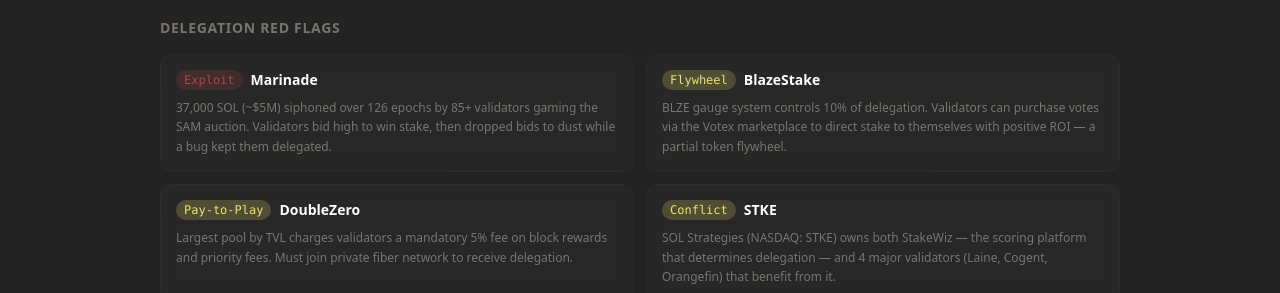
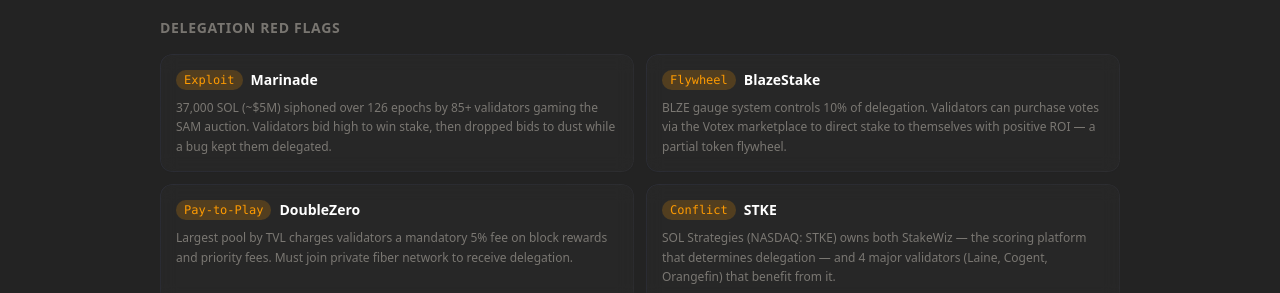
Before and after one commit to projectnamedate/coefficient, a Next.js app: page /insights in a window 1280 px wide. Shown: the part 585-878 px from the top of the page. Built offline with nearby package versions, Linux system fonts and the light colour scheme; no server answers; the database is empty; what tailwindcss-motion would draw is missing.

Commit message:
Unify delegation red flag tags to amber/orange color
Co-Authored-By: Claude Opus 4.6 <noreply@anthropic.com>

```diff
--- a/src/app/insights/page.tsx
+++ b/src/app/insights/page.tsx
@@ -216,7 +216,7 @@ export default async function InsightsPage() {
         <div className="grid grid-cols-1 sm:grid-cols-2 gap-3">
           <Link href="/pool/marinade" className="gradient-border bg-white/[0.02] rounded-xl p-4 backdrop-blur-sm hover:bg-lavender/[0.04] transition-colors">
             <div className="flex items-center gap-2 mb-2">
-              <span className="text-xs px-2 py-0.5 rounded-full bg-score-bad/20 text-score-bad font-mono">Exploit</span>
+              <span className="text-xs px-2 py-0.5 rounded-full bg-amber-500/20 text-amber-500 font-mono">Exploit</span>
               <span className="text-sm font-semibold text-white">Marinade</span>
             </div>
             <p className="text-xs text-beige/50 leading-relaxed">
@@ -226,7 +226,7 @@ export default async function InsightsPage() {
 
           <Link href="/pool/blazestake" className="gradient-border bg-white/[0.02] rounded-xl p-4 backdrop-blur-sm hover:bg-lavender/[0.04] transition-colors">
             <div className="flex items-center gap-2 mb-2">
-              <span className="text-xs px-2 py-0.5 rounded-full bg-score-mid/20 text-score-mid font-mono">Flywheel</span>
+              <span className="text-xs px-2 py-0.5 rounded-full bg-amber-500/20 text-amber-500 font-mono">Flywheel</span>
               <span className="text-sm font-semibold text-white">BlazeStake</span>
             </div>
             <p className="text-xs text-beige/50 leading-relaxed">
@@ -236,7 +236,7 @@ export default async function InsightsPage() {
 
           <Link href="/pool/doublezero" className="gradient-border bg-white/[0.02] rounded-xl p-4 backdrop-blur-sm hover:bg-lavender/[0.04] transition-colors">
             <div className="flex items-center gap-2 mb-2">
-              <span className="text-xs px-2 py-0.5 rounded-full bg-score-mid/20 text-score-mid font-mono">Pay-to-Play</span>
+              <span className="text-xs px-2 py-0.5 rounded-full bg-amber-500/20 text-amber-500 font-mono">Pay-to-Play</span>
               <span className="text-sm font-semibold text-white">DoubleZero</span>
             </div>
             <p className="text-xs text-beige/50 leading-relaxed">
@@ -246,7 +246,7 @@ export default async function InsightsPage() {
 
           <Link href="/pool/stke" className="gradient-border bg-white/[0.02] rounded-xl p-4 backdrop-blur-sm hover:bg-lavender/[0.04] transition-colors">
             <div className="flex items-center gap-2 mb-2">
-              <span className="text-xs px-2 py-0.5 rounded-full bg-score-mid/20 text-score-mid font-mono">Conflict</span>
+              <span className="text-xs px-2 py-0.5 rounded-full bg-amber-500/20 text-amber-500 font-mono">Conflict</span>
               <span className="text-sm font-semibold text-white">STKE</span>
             </div>
             <p className="text-xs text-beige/50 leading-relaxed">
@@ -256,7 +256,7 @@ export default async function InsightsPage() {
 
           <Link href="/pool/vault" className="gradient-border bg-white/[0.02] rounded-xl p-4 backdrop-blur-sm hover:bg-lavender/[0.04] transition-colors">
             <div className="flex items-center gap-2 mb-2">
-              <span className="text-xs px-2 py-0.5 rounded-full bg-score-bad/20 text-score-bad font-mono">Flywheel</span>
+              <span className="text-xs px-2 py-0.5 rounded-full bg-amber-500/20 text-amber-500 font-mono">Flywheel</span>
               <span className="text-sm font-semibold text-white">Vault</span>
             </div>
             <p className="text-xs text-beige/50 leading-relaxed">
@@ -266,7 +266,7 @@ export default async function InsightsPage() {
 
           <Link href="/pool/edgevana" className="gradient-border bg-white/[0.02] rounded-xl p-4 backdrop-blur-sm hover:bg-lavender/[0.04] transition-colors">
             <div className="flex items-center gap-2 mb-2">
-              <span className="text-xs px-2 py-0.5 rounded-full bg-score-mid/20 text-score-mid font-mono">Closed Ecosystem</span>
+              <span className="text-xs px-2 py-0.5 rounded-full bg-amber-500/20 text-amber-500 font-mono">Closed Ecosystem</span>
               <span className="text-sm font-semibold text-white">Edgevana</span>
             </div>
             <p className="text-xs text-beige/50 leading-relaxed">
```
